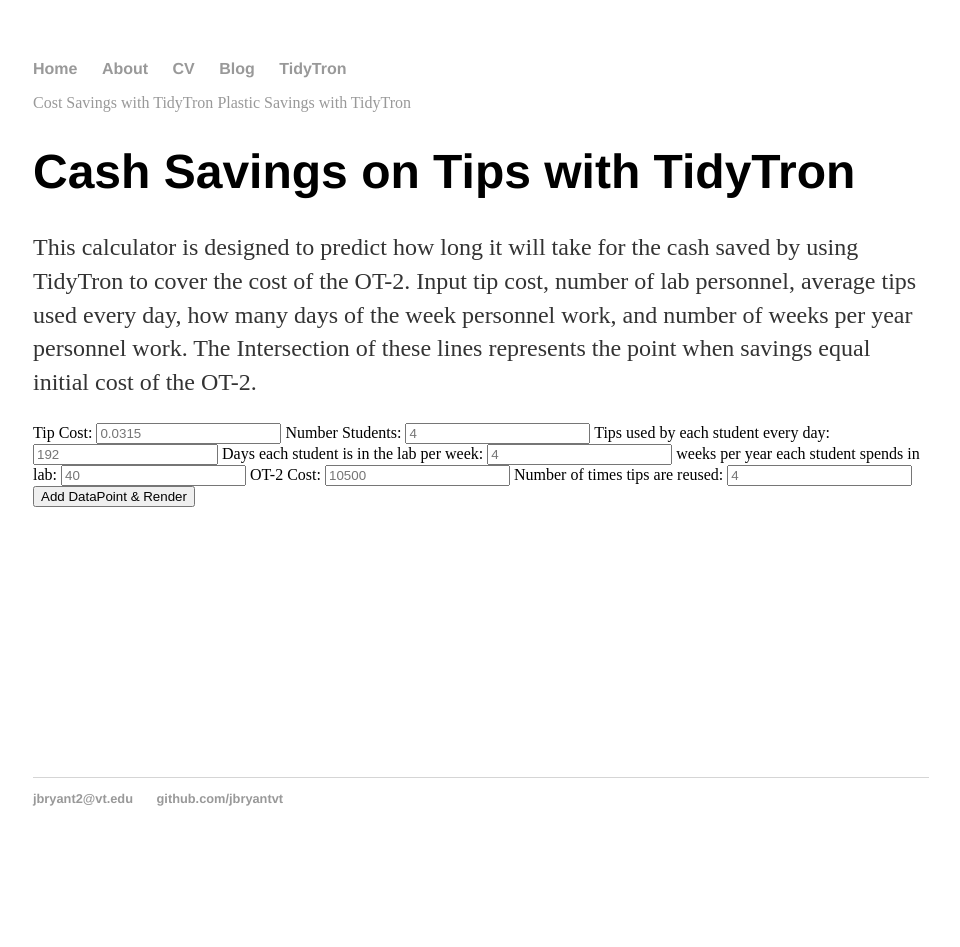
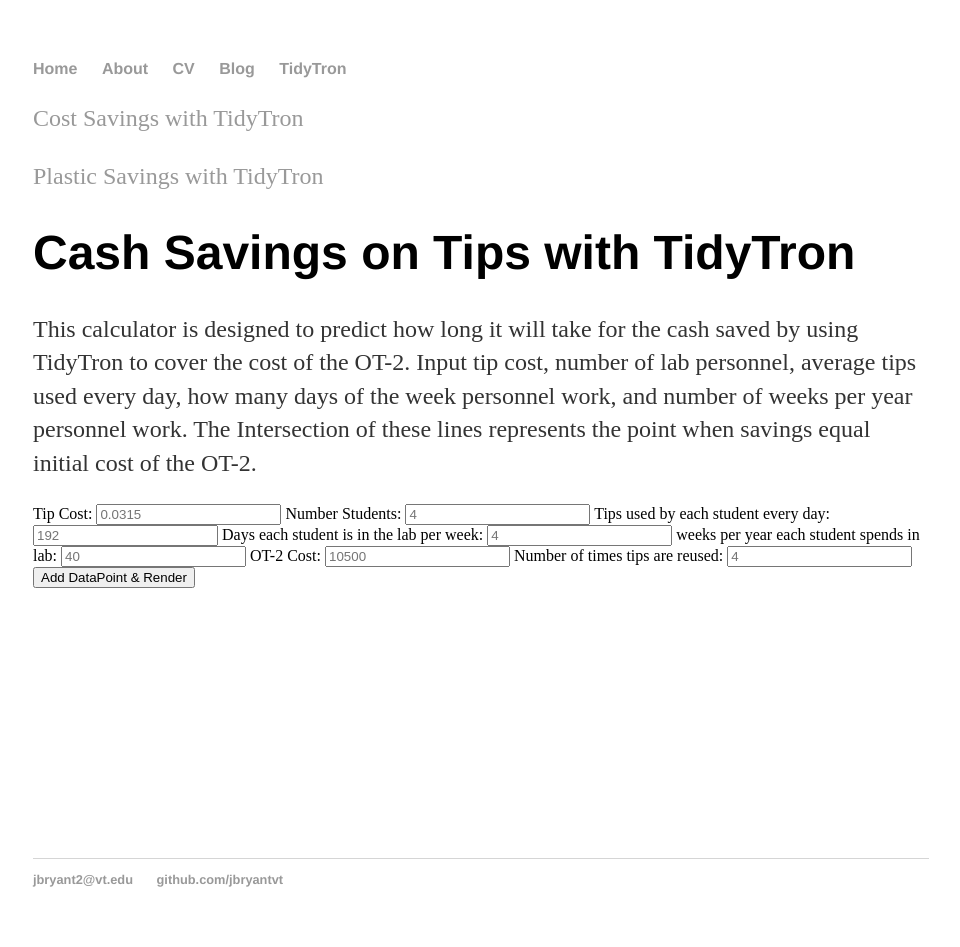
Before and after one commit to jbryantvt/jbryantvt.github.io, a Jekyll site: the page built from TidyTron/index.html, in a window 1280 px wide. Shown: the whole page, without its empty margins (159-1119 px from the left). Built offline with Jekyll 4.4.1, drawn with Linux system fonts in a browser that asks for light colours; before the commit the page ends 900 px from its top, so only the background shows below that.

```diff
--- a/TidyTron/index.html
+++ b/TidyTron/index.html
@@ -10,8 +10,8 @@ title: Cash Savings on Tips with TidyTron
     <title>Cash Savings on Tips with TidyTron</title>
 </head>
 
-    <a href="Savings.html">Cost Savings with TidyTron</a>
-        <a href="Plastics.html">Plastic Savings with TidyTron</a>
+    <p> <a href="Savings.html">Cost Savings with TidyTron</a> </p>
+    <p> <a href="Plastics.html">Plastic Savings with TidyTron</a> <p/>
 
 
 <h1>Cash Savings on Tips with TidyTron</h1>
```
